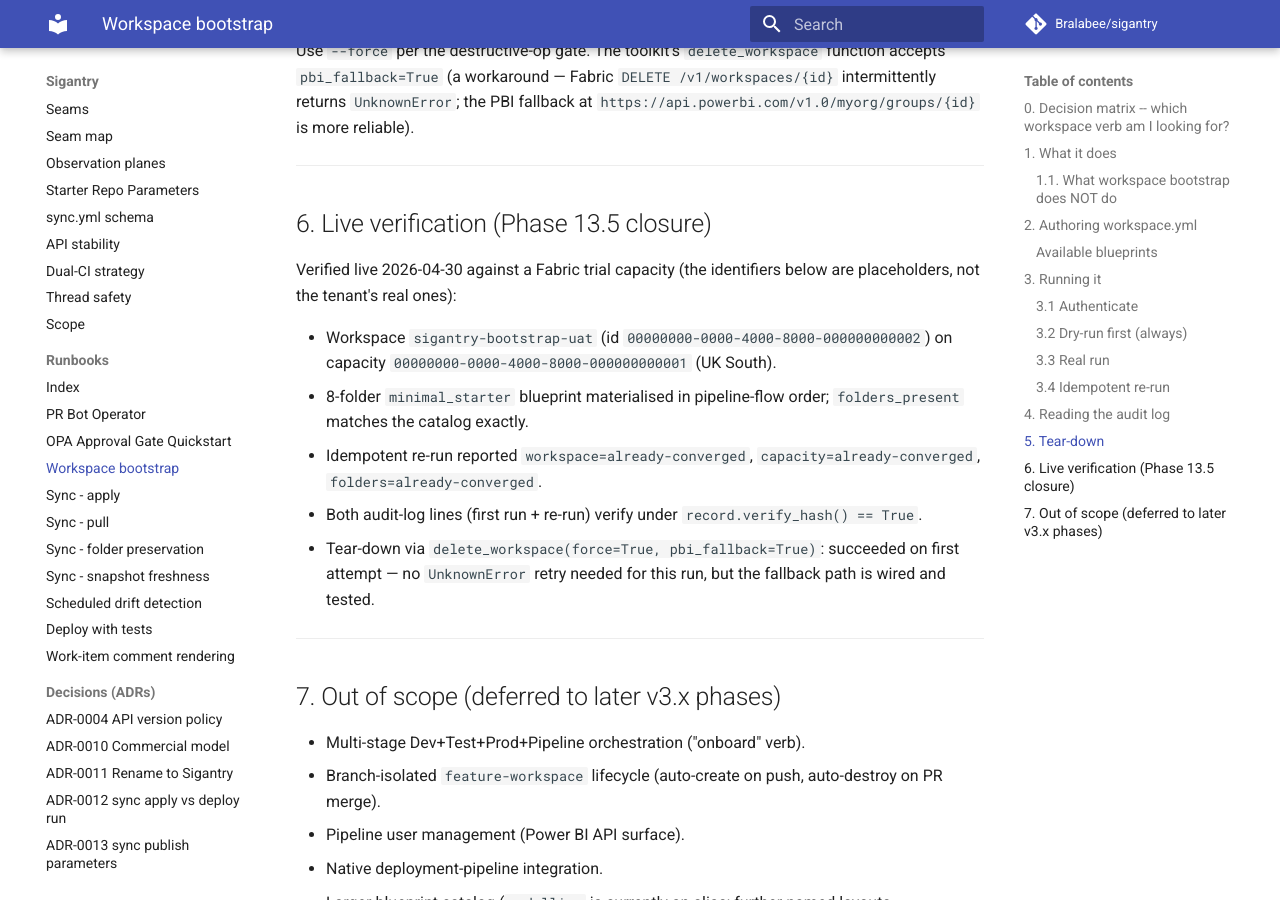
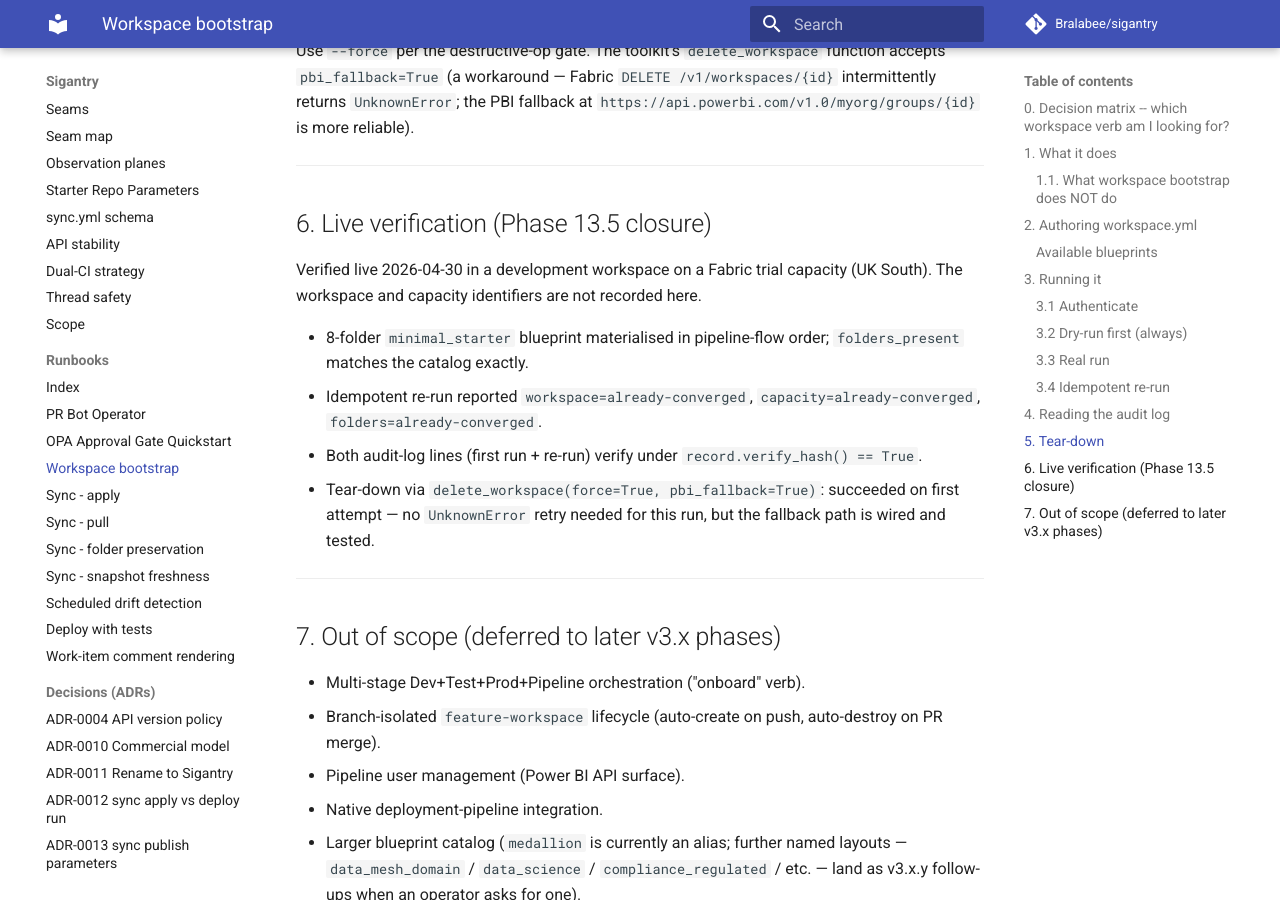
Before and after one commit to Bralabee/sigantry, an MkDocs documentation site: the page built from docs/runbooks/workspace-bootstrap-operator.md, in a window 1280 px wide and 900 px high, scrolled down 6617 px. Built offline with MkDocs 1.6.1 and Material for MkDocs 9.7.7, drawn with Linux system fonts in a browser that asks for light colours; comment, search, counter and statistics services are not loaded.

Commit message:
docs: keep the bootstrap runbook's live record true
The live-verification record in the workspace bootstrap runbook gave
the verified workspace a name the run did not use, after the real
identifiers were taken out. It now says the run used a development
workspace on a trial capacity and that the identifiers are not
recorded, instead of naming placeholders as if they were the run's.

The Pester config comment said a run "reports" that no test files were
found. Invoke-Pester stops with that error and the run fails; it failed
on main too, because the removed tests targeted a script that is not in
this repository. The comment now says so.

```diff
--- a/docs/runbooks/workspace-bootstrap-operator.md
+++ b/docs/runbooks/workspace-bootstrap-operator.md
@@ -292,11 +292,10 @@ Fabric `DELETE /v1/workspaces/{id}` intermittently returns
 
 ## 6. Live verification (Phase 13.5 closure)
 
-Verified live 2026-04-30 against a Fabric trial capacity (the identifiers
-below are placeholders, not the tenant's real ones):
+Verified live 2026-04-30 in a development workspace on a Fabric trial
+capacity (UK South). The workspace and capacity identifiers are not
+recorded here.
 
-- Workspace `sigantry-bootstrap-uat` (id `00000000-0000-4000-8000-000000000002`)
-  on capacity `00000000-0000-4000-8000-000000000001` (UK South).
 - 8-folder `minimal_starter` blueprint materialised in pipeline-flow
   order; `folders_present` matches the catalog exactly.
 - Idempotent re-run reported `workspace=already-converged`,
```
Also changed, not shown: 1 other file.
